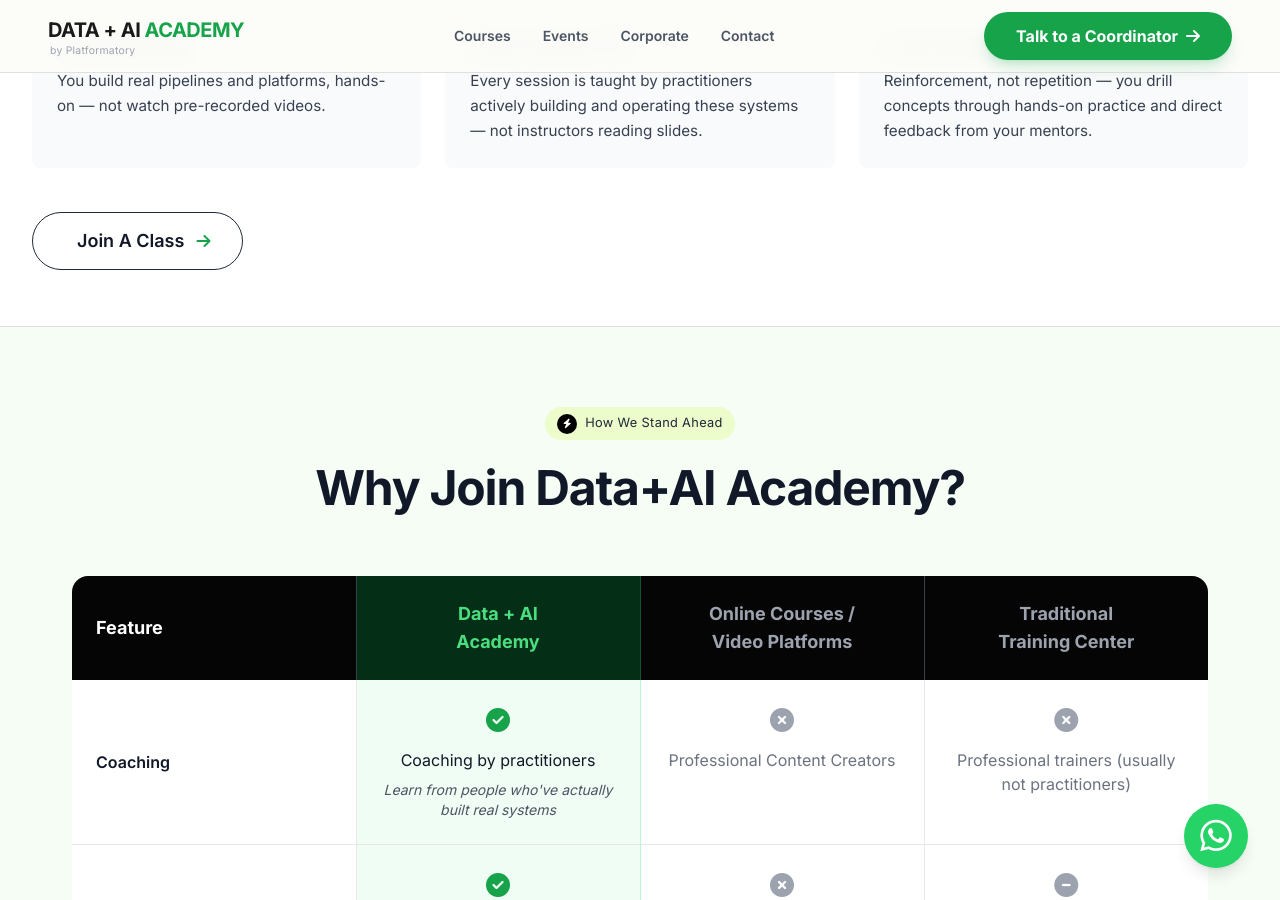
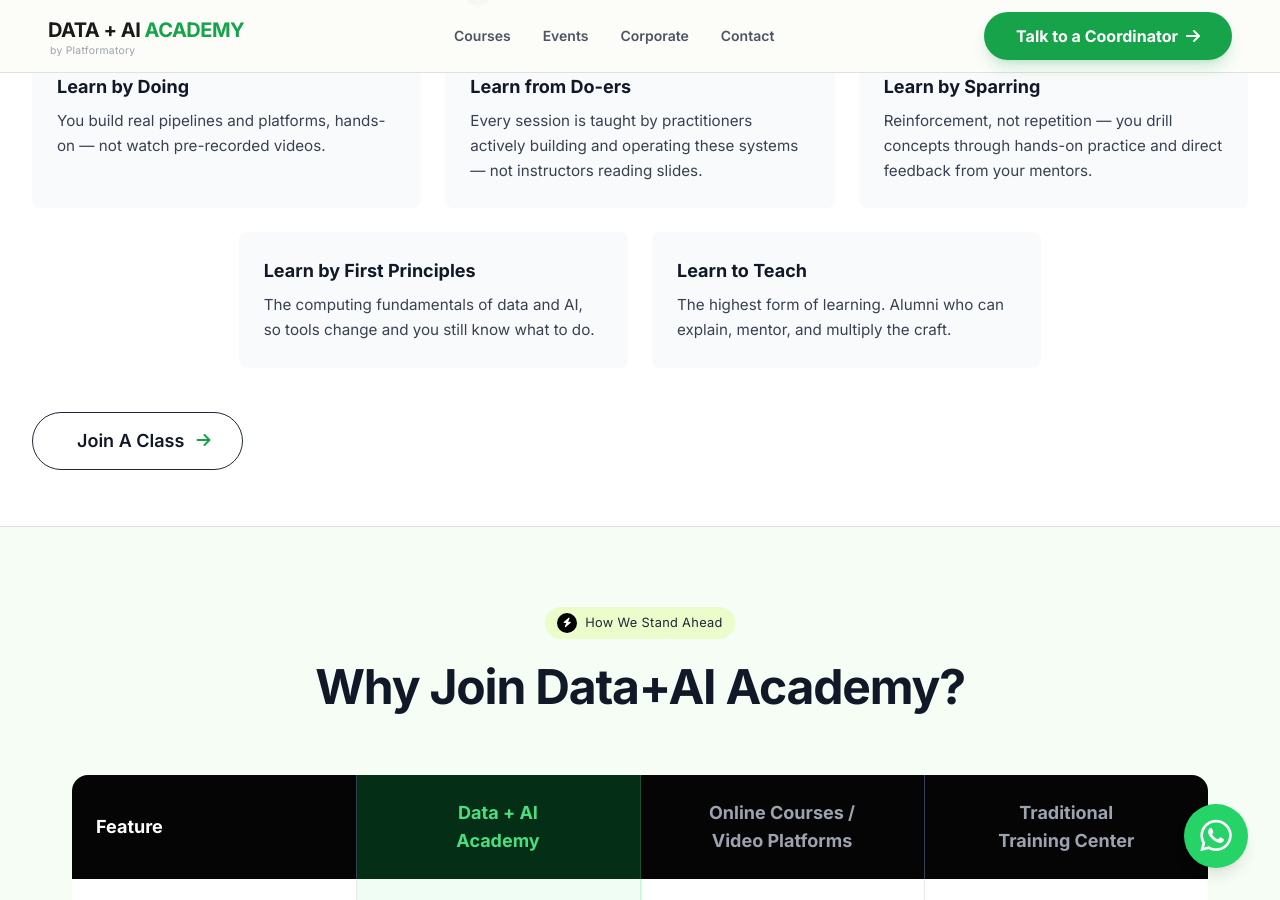
Before and after one commit to Platformatory/dataplusaiacademy, a Jekyll site: the page built from index.html, in a window 1280 px wide and 900 px high, scrolled down 3582 px. Built offline with Jekyll 4.4.1, drawn with Linux system fonts in a browser that asks for light colours; nearby versions of some CDN libraries; some of the changed text lies outside the part shown.

Commit message:
feat: incorporate teammate content updates + two more differentiators
Pulled real photos/content from origin's parallel commit (Reshma Upadhyaya's
photo, Balaji Shankar's testimonial, the actual bootcamp weekend/weekday
schedule) into the new Jekyll structure, and added two more program
differentiators (Learn by First Principles, Learn to Teach).

Co-Authored-By: Claude Sonnet 5 <noreply@anthropic.com>

```diff
--- a/_includes/features.html
+++ b/_includes/features.html
@@ -18,26 +18,41 @@
         <div class="flex flex-col gap-3">
 
             <!-- Items -->
-            <div class="grid grid-cols-1 md:grid-cols-3 gap-3 md:gap-6">
+            <!-- Flexbox (not grid) so the trailing row of 2 centers itself instead of trailing left with a gap -->
+            <div class="flex flex-wrap justify-center gap-3 md:gap-6">
                 <div
-                    class="bg-gray-50 hover:bg-gray-100 transition-colors duration-200 p-6 rounded-lg border border-transparent cursor-pointer">
+                    class="w-full md:w-[calc(33.333%-16px)] bg-gray-50 hover:bg-gray-100 transition-colors duration-200 p-6 rounded-lg border border-transparent cursor-pointer">
                     <h3 class="text-lg font-bold text-gray-900 mb-2">Learn by Doing</h3>
                     <p class="text-gray-700 text-[0.95rem] leading-relaxed">You build real pipelines and platforms,
                         hands-on — not watch pre-recorded videos.</p>
                 </div>
 
                 <div
-                    class="bg-gray-50 hover:bg-gray-100 transition-colors duration-200 p-6 rounded-lg border border-transparent cursor-pointer">
+                    class="w-full md:w-[calc(33.333%-16px)] bg-gray-50 hover:bg-gray-100 transition-colors duration-200 p-6 rounded-lg border border-transparent cursor-pointer">
                     <h3 class="text-lg font-bold text-gray-900 mb-2">Learn from Do-ers</h3>
                     <p class="text-gray-700 text-[0.95rem] leading-relaxed">Every session is taught by practitioners
                         actively building and operating these systems — not instructors reading slides.</p>
                 </div>
 
                 <div
-                    class="bg-gray-50 hover:bg-gray-100 transition-colors duration-200 p-6 rounded-lg border border-transparent cursor-pointer">
+                    class="w-full md:w-[calc(33.333%-16px)] bg-gray-50 hover:bg-gray-100 transition-colors duration-200 p-6 rounded-lg border border-transparent cursor-pointer">
                     <h3 class="text-lg font-bold text-gray-900 mb-2">Learn by Sparring</h3>
                     <p class="text-gray-700 text-[0.95rem] leading-relaxed">Reinforcement, not repetition — you drill
                         concepts through hands-on practice and direct feedback from your mentors.</p>
+                </div>
+
+                <div
+                    class="w-full md:w-[calc(33.333%-16px)] bg-gray-50 hover:bg-gray-100 transition-colors duration-200 p-6 rounded-lg border border-transparent cursor-pointer">
+                    <h3 class="text-lg font-bold text-gray-900 mb-2">Learn by First Principles</h3>
+                    <p class="text-gray-700 text-[0.95rem] leading-relaxed">The computing fundamentals of data and
+                        AI, so tools change and you still know what to do.</p>
+                </div>
+
+                <div
+                    class="w-full md:w-[calc(33.333%-16px)] bg-gray-50 hover:bg-gray-100 transition-colors duration-200 p-6 rounded-lg border border-transparent cursor-pointer">
+                    <h3 class="text-lg font-bold text-gray-900 mb-2">Learn to Teach</h3>
+                    <p class="text-gray-700 text-[0.95rem] leading-relaxed">The highest form of learning. Alumni who
+                        can explain, mentor, and multiply the craft.</p>
                 </div>
             </div>
 
--- a/_includes/mentors.html
+++ b/_includes/mentors.html
@@ -123,10 +123,10 @@
             <div
                 class="group relative w-[calc(50%-6px)] md:w-[calc(25%-12px)] bg-[#f0fdf4] rounded-xl md:rounded-2xl overflow-hidden border border-transparent hover:border-green-100 transition-all duration-300">
 
-                <!-- Image: no photo on file yet — initials placeholder -->
-                <div
-                    class="aspect-square w-full overflow-hidden bg-green-100 flex items-center justify-center transition-all duration-500 group-hover:scale-105">
-                    <span class="text-2xl md:text-3xl font-bold text-green-600">RU</span>
+                <!-- Image -->
+                <div class="aspect-square w-full overflow-hidden">
+                    <img src="img/Reshma_Upadhyaya.jpg" alt="Reshma Upadhyaya"
+                        class="w-full h-full object-cover transition-all duration-500 scale-100 group-hover:scale-105">
                 </div>
 
                 <!-- Content -->
--- a/_includes/testimonials.html
+++ b/_includes/testimonials.html
@@ -2,7 +2,7 @@
     <div class="max-w-[1200px] mx-auto px-6">
         <h2 class="text-3xl md:text-[2.75rem] font-bold text-gray-900 text-center mb-10 tracking-tight">Results from
             Our Students</h2>
-        <div class="grid grid-cols-1 md:grid-cols-3 gap-6">
+        <div class="grid grid-cols-1 md:grid-cols-2 lg:grid-cols-4 gap-6">
             <!-- Testimonial 1: Nandan Hebbar -->
             <div
                 class="group bg-white rounded-2xl p-6 shadow-[0_2px_20px_rgba(0,0,0,0.04)] hover:shadow-[0_2px_20px_rgba(0,0,0,0.08)] border border-gray-100 transition-all duration-300">
@@ -71,27 +71,28 @@
                 </div>
             </div>
 
-            <!-- Testimonial 4: Akansha Deshmukh -->
-            <!-- <div
+            <!-- Testimonial 4: Balaji Shankar -->
+            <div
                 class="group bg-white rounded-2xl p-6 shadow-[0_2px_20px_rgba(0,0,0,0.04)] hover:shadow-[0_2px_20px_rgba(0,0,0,0.08)] border border-gray-100 transition-all duration-300">
                 <div class="flex flex-col h-full">
                     <div class="mb-3">
                         <i
                             class="fas fa-quote-left text-2xl text-green-100 group-hover:text-green-200 transition-colors"></i>
                     </div>
-                    <p class="text-gray-700 text-[0.9rem] leading-relaxed mb-3 flex-1">"After hosting Data + AI Academy
-                        3-day training for our sales team, the energy and execution levels went through the
-                        roof."</p>
+                    <p class="text-gray-700 text-[0.9rem] leading-relaxed mb-3 flex-1">"The mentorship and
+                        real-world projects made learning enjoyable and meaningful. I feel well-prepared for
+                        opportunities in the data and AI industry."</p>
                     <div class="flex items-center gap-3 pt-4 border-t border-gray-50">
-                        <img src="https://images.unsplash.com/photo-1438761681033-6461ffad8d80?w=100&h=100&fit=crop&crop=face"
-                            alt="Akansha Deshmukh" class="w-11 h-11 rounded-full object-cover ring-4 ring-gray-50">
+                        <img src="img/Balaji_Shankar.jpg" alt="Balaji Shankar"
+                            class="w-11 h-11 rounded-full object-cover ring-4 ring-gray-50">
                         <div>
-                            <p class="font-bold text-gray-900 text-sm">Akansha Deshmukh</p>
-                            <p class="text-green-600 text-xs font-medium">Head of Sales</p>
+                            <p class="font-bold text-gray-900 text-sm">Balaji Shankar</p>
+                            <p class="text-green-600 text-xs font-medium">Senior Data Engineer at JCCD</p>
+                            <p class="text-gray-500 text-xs">Janaagraha Centre for Citizenship and Democracy</p>
                         </div>
                     </div>
                 </div>
-            </div> -->
+            </div>
         </div>
     </div>
 
--- a/data/courses.json
+++ b/data/courses.json
@@ -3,7 +3,7 @@
     "id": "bootcamp",
     "name": "Real-Time Data Bootcamp",
     "duration_label": "3 Months (In-person)",
-    "delivery_label": "Mon, Wed, Thu (9:30am to 1pm)",
+    "delivery_label": "Sat + Sun (2-3 hrs/day) & Tue + Thu (30-60 mins/day) for reinforcement, doubt-clearing & code review",
     "price_label": "₹36,000 · Limited seats",
     "payment_link": "https://payments.zoho.com/l/PLACEHOLDER-bootcamp",
     "curriculum_link": "https://drive.google.com/PLACEHOLDER-bootcamp-curriculum"
```
Also changed, not shown: img/Balaji_Shankar.jpg (added), img/Reshma_Upadhyaya.jpg (added).
